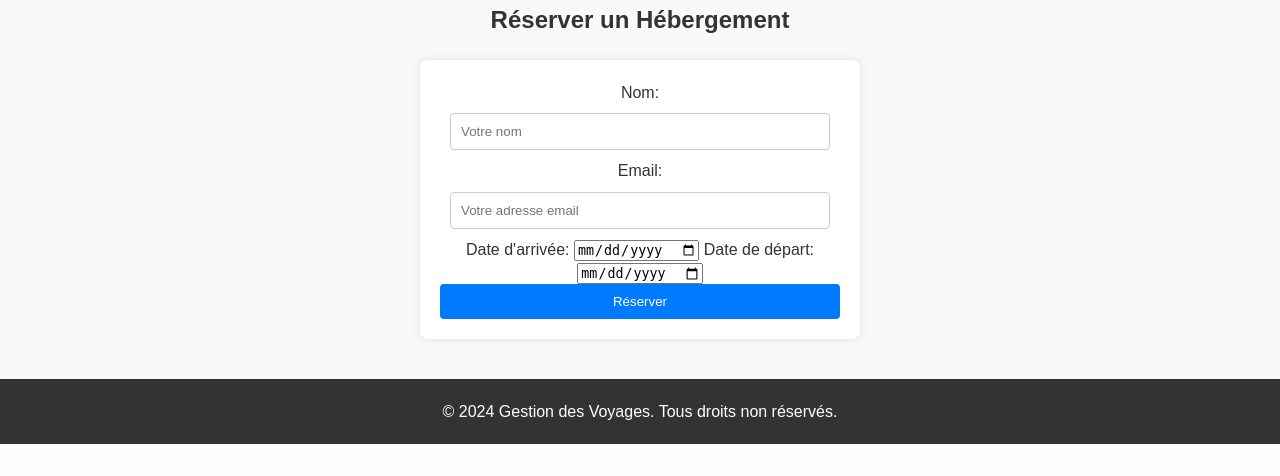
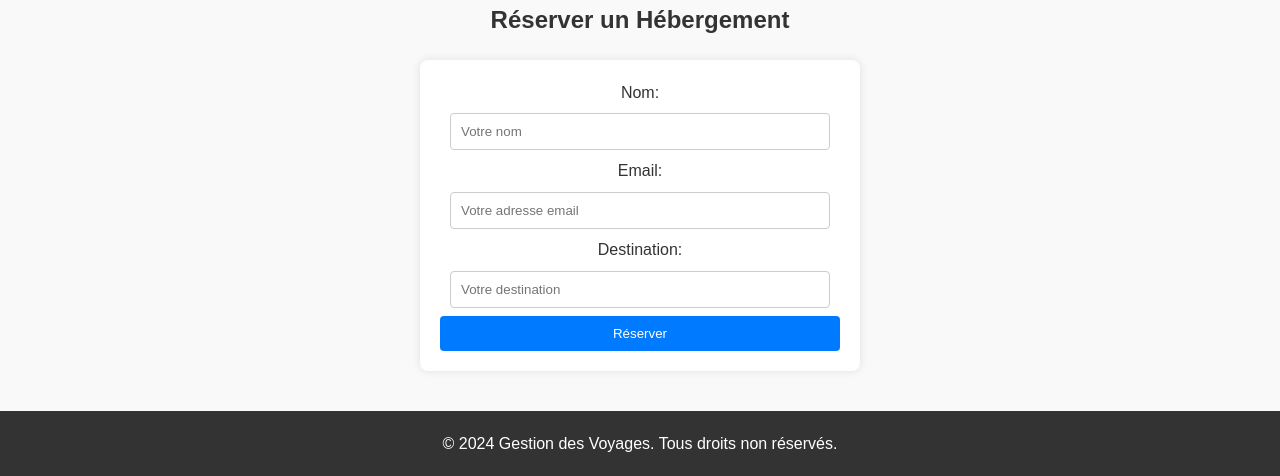
Before and after one commit to sachamorlat/sacha-projet-django, a Django app: page /myapp1/ in a window 1280 px wide. Shown: the part 456-932 px from the top of the page. Before the commit the page ends 900 px from the top, so only its background shows below. Run offline with Django 5.2, Linux system fonts and the light colour scheme.

Commit message:
add destination input

```diff
--- a/projetDjango/myapp1/templates/index.html
+++ b/projetDjango/myapp1/templates/index.html
@@ -37,11 +37,8 @@
                 <label for="email">Email:</label>
                 <input type="email" id="email" name="email" placeholder="Votre adresse email">
 
-                <label for="date_arrivee">Date d'arrivée:</label>
-                <input type="date" id="date_arrivee" name="date_arrivee">
-
-                <label for="date_depart">Date de départ:</label>
-                <input type="date" id="date_depart" name="date_depart">
+                <label for="destination">Destination:</label>
+                <input type="text" id="destination" name="destination" placeholder="Votre destination">
 
                 <!-- Bouton de soumission -->
                 <button type="submit">Réserver</button>
```
